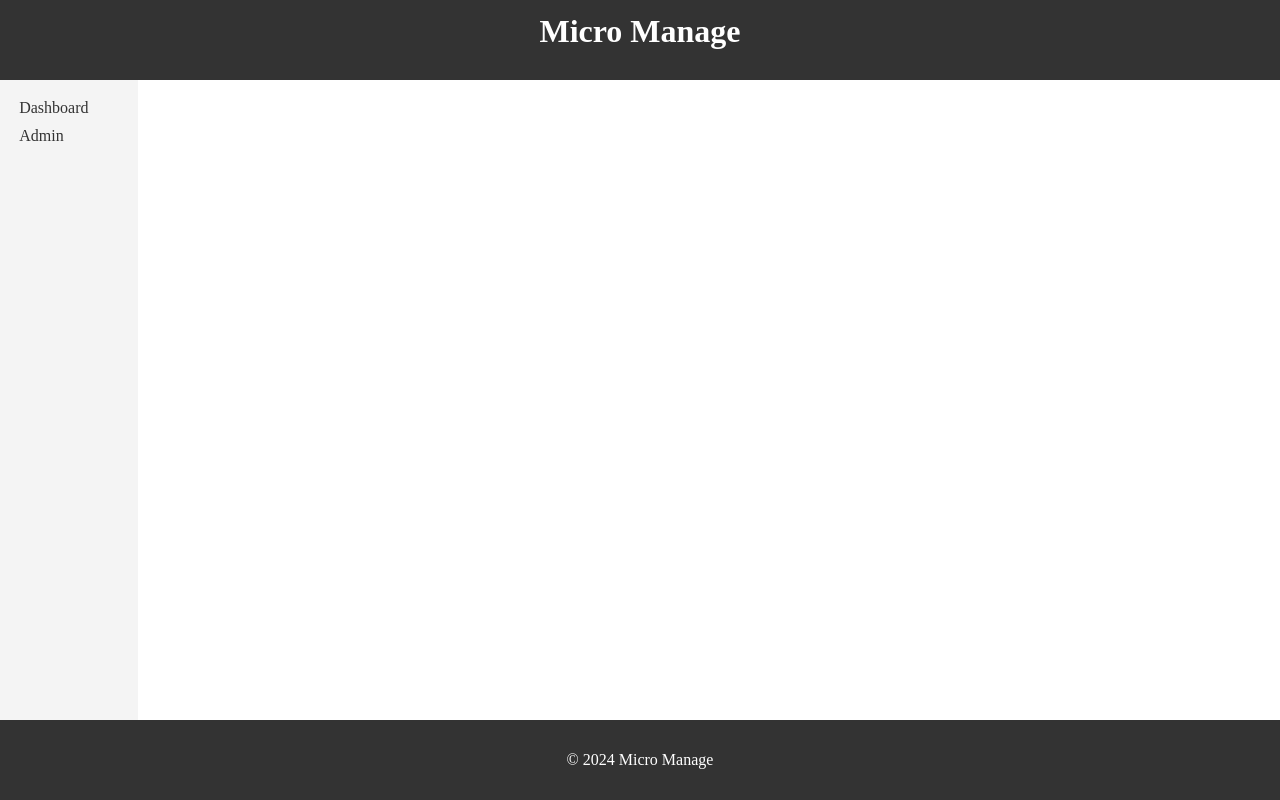
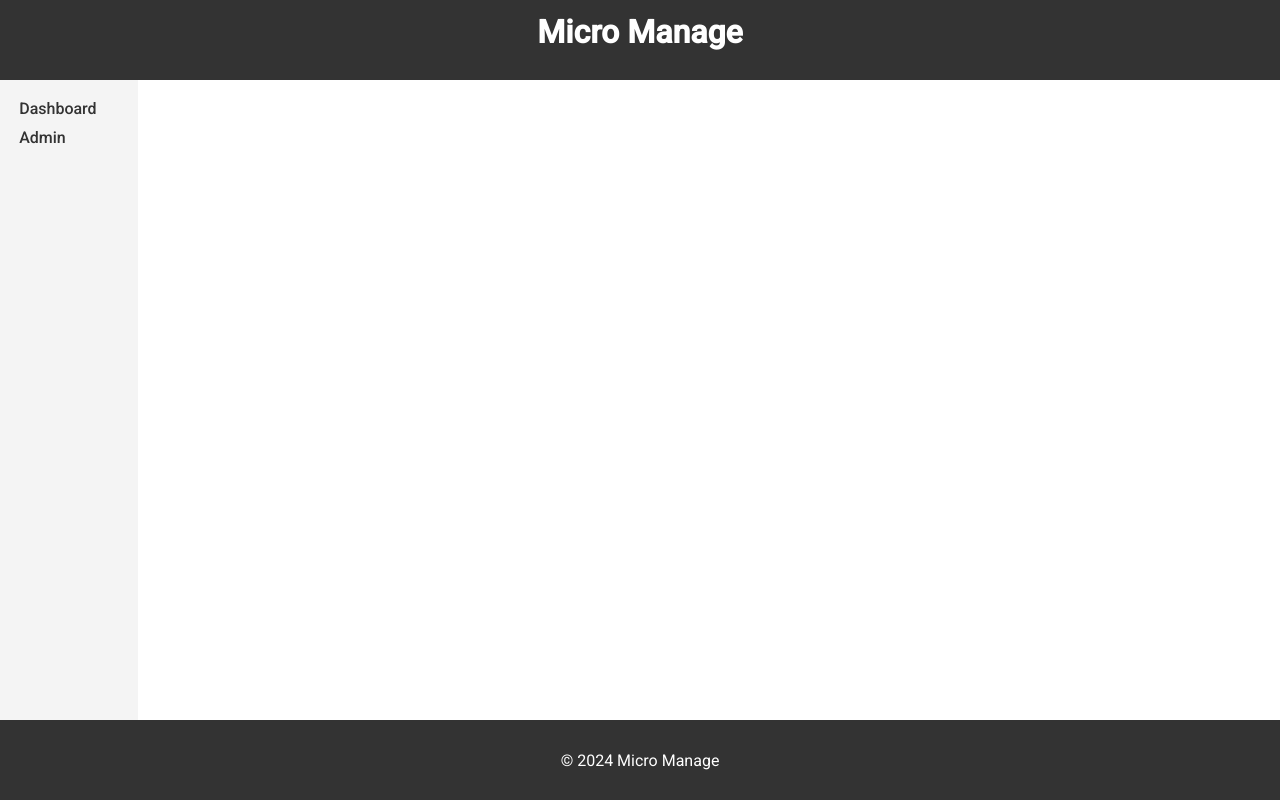
Before and after one commit to laska-adief/micro-manage, an Angular app: page / in a window 1280 px wide. Built offline with nearby package versions, Linux system fonts and the light colour scheme.

Commit message:
[Micro Manage] update global styling apps

```diff
--- a/projects/admin/src/styles.scss
+++ b/projects/admin/src/styles.scss
@@ -1 +1,9 @@
 /* You can add global styles to this file, and also import other style files */
+html, body { height: 100%; }
+body { margin: 0; font-family: Roboto, "Helvetica Neue", sans-serif; }
+
+* {
+  box-sizing: border-box;
+  margin: 0;
+  padding: 0;
+}
--- a/projects/dashboard/src/styles.scss
+++ b/projects/dashboard/src/styles.scss
@@ -1 +1,9 @@
 /* You can add global styles to this file, and also import other style files */
+html, body { height: 100%; }
+body { margin: 0; font-family: Roboto, "Helvetica Neue", sans-serif; }
+
+* {
+  box-sizing: border-box;
+  margin: 0;
+  padding: 0;
+}
--- a/projects/shell/src/styles.scss
+++ b/projects/shell/src/styles.scss
@@ -1,4 +1,6 @@
 /* You can add global styles to this file, and also import other style files */
+html, body { height: 100%; }
+body { margin: 0; font-family: Roboto, "Helvetica Neue", sans-serif; }
 
 * {
   box-sizing: border-box;
```
